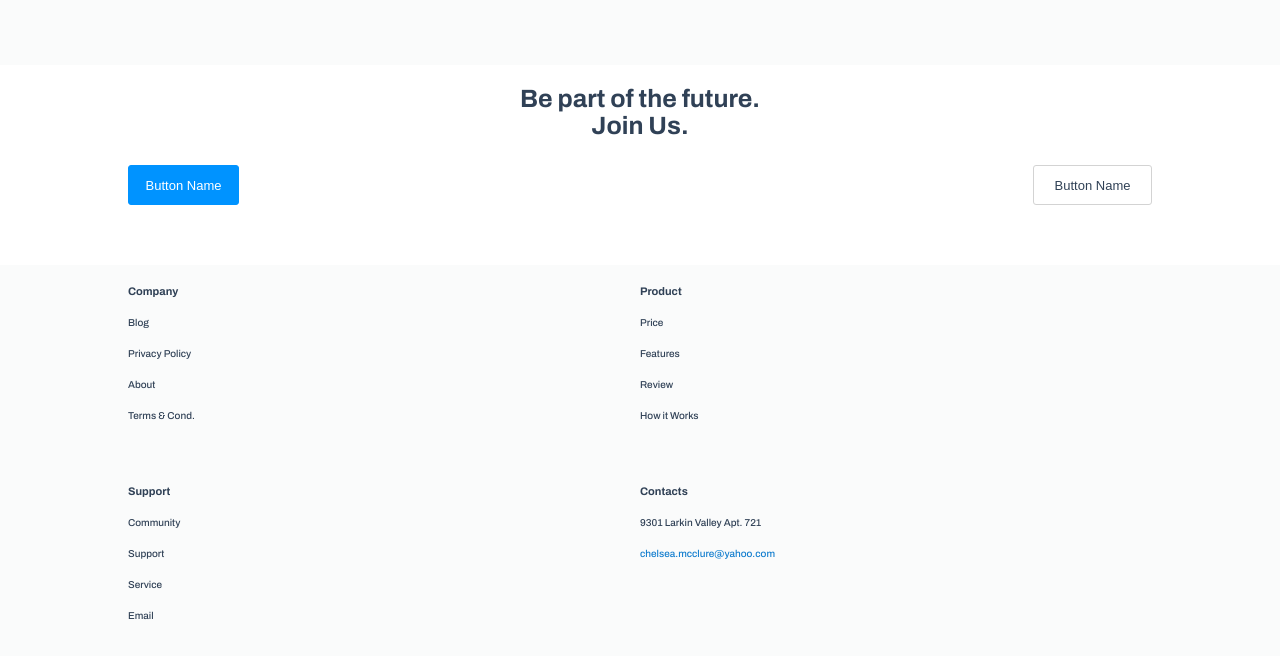
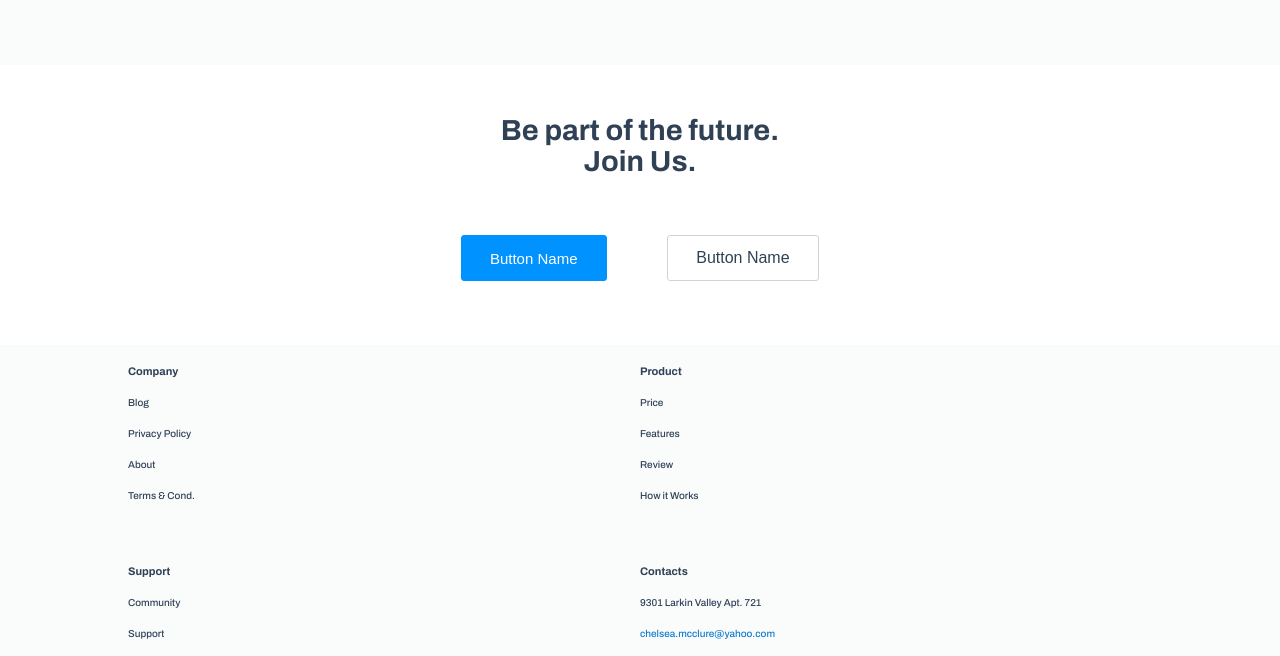
Before and after one commit to Aeilon/landing-page, a Gatsby site: page / in a window 1280 px wide. Shown: the part 2971-3627 px from the top of the page. Built offline with nearby package versions, Linux system fonts and the light colour scheme; Gatsby itself is replaced by a stand-in of ours.

Commit message:
refactor: Add responsive JoinUs section

```diff
--- a/src/components/JoinUs/index.js
+++ b/src/components/JoinUs/index.js
@@ -8,6 +8,22 @@ const JoinUsSection = styled.section`
   justify-content: center;
   padding-bottom: 20px;
   padding-top: 20px;
+
+  @media (min-width: 768px) {
+    height: 240px;
+  }
+  @media (min-width: 1024px) {
+    height: 280px;
+  }
+  @media (min-width: 1440px) {
+    height: 324px;
+  }
+  @media (min-width: 1600px) {
+    height: 350px;
+  }
+  @media (min-width: 1900px) {
+    height: 380px;
+  }
 `
 const Wrapper = styled.div`
   width: 80%;
@@ -21,6 +37,17 @@ const SH1 = styled.h1`
   font-weight: 700;
   font-size: 25px;
   color: #304156;
+
+  @media (min-width: 768px) {
+    font-size: 27px;
+  }
+  @media (min-width: 1024px) {
+    font-size: 29px;
+  }
+  @media (min-width: 1440px) {
+    font-size: 32px;
+    text-align: start;
+  }
 `
 const TextBox = styled.div`
   flex: 1;
@@ -28,12 +55,55 @@ const TextBox = styled.div`
   flex-direction: column;
   align-items: center;
   width: 100%;
+
+  @media (min-width: 768px) {
+    flex: 3;
+    padding-top: 30px;
+  }
+  @media (min-width: 1024px) {
+    flex: 4;
+  }
+  @media (min-width: 1600px) {
+    padding-top: 50px;
+  }
+  @media (min-width: 1900px) {
+    padding-top: 60px;
+  }
 `
 const ButtonBox = styled.div`
   flex: 1;
   display: flex;
   width: 100%;
   justify-content: space-between;
+
+  @media (min-width: 320px) {
+    width: 98%;
+  }
+  @media (min-width: 375px) {
+    width: 87%;
+  }
+  @media (min-width: 425px) {
+    width: 80%;
+  }
+  @media (min-width: 768px) {
+    width: 45%;
+    flex: 2;
+  }
+  @media (min-width: 1024px) {
+    width: 35%;
+    flex: 3;
+  }
+  @media (min-width: 1440px) {
+    width: 30%;
+  }
+  @media (min-width: 1600px) {
+    width: 28%;
+    flex: 4;
+  }
+  @media (min-width: 1900px) {
+    width: 25%;
+    flex: 5;
+  }
 `
 const BlueButton = styled.button`
   width: 111px;
@@ -45,6 +115,31 @@ const BlueButton = styled.button`
   border-radius: 3px;
   cursor: pointer;
   border: 1px solid #0093ff;
+
+  @media (min-width: 425px) {
+    font-size: 14px;
+    width: 121px;
+    height: 40px;
+  }
+  @media (min-width: 768px) {
+    margin-right: 30px;
+    width: 131px;
+    height: 42px;
+  }
+  @media (min-width: 1024px) {
+    font-size: 15px;
+    width: 151px;
+    height: 46px;
+  }
+  @media (min-width: 1440px) {
+    margin-right: 7px;
+    font-size: 15px;
+    width: 146px;
+    height: 48px;
+  }
+  @media (min-width: 1600px) {
+    margin-right: 12px;
+  }
 `
 const WhiteButton = styled.button`
   width: 119px;
@@ -56,6 +151,31 @@ const WhiteButton = styled.button`
   border-radius: 3px;
   cursor: pointer;
   border: 1px solid lightgray;
+
+  @media (min-width: 425px) {
+    font-size: 14px;
+    width: 129px;
+    height: 40px;
+  }
+  @media (min-width: 768px) {
+    margin-left: 30px;
+    width: 138px;
+    height: 42px;
+  }
+  @media (min-width: 1024px) {
+    font-size: 16px;
+    width: 158px;
+    height: 46px;
+  }
+  @media (min-width: 1440px) {
+    margin-left: 7px;
+    width: 163px;
+    height: 48px;
+    font-size: 18px;
+  }
+  @media (min-width: 1600px) {
+    margin-right: 12px;
+  }
 `
 
 export default () => {
```
